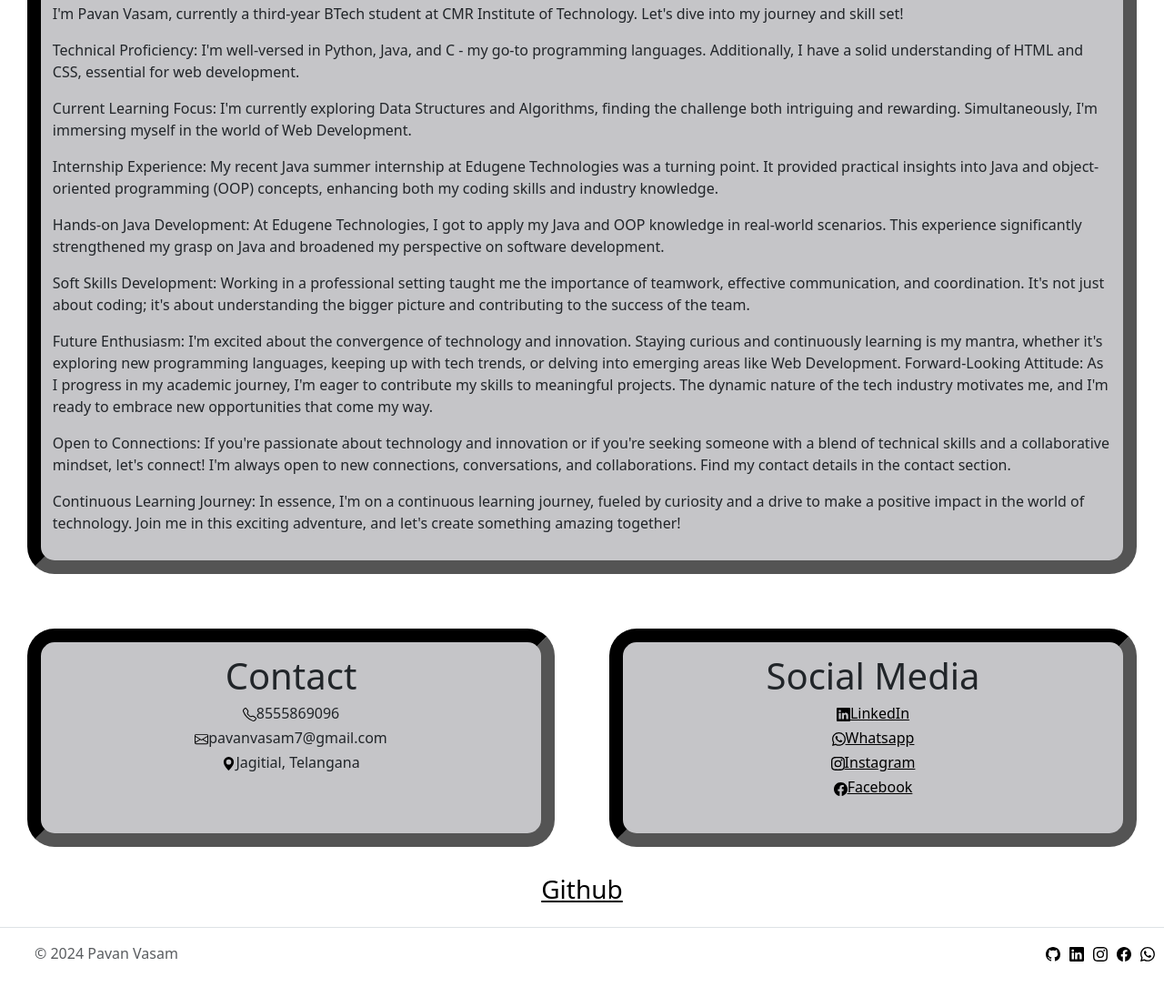
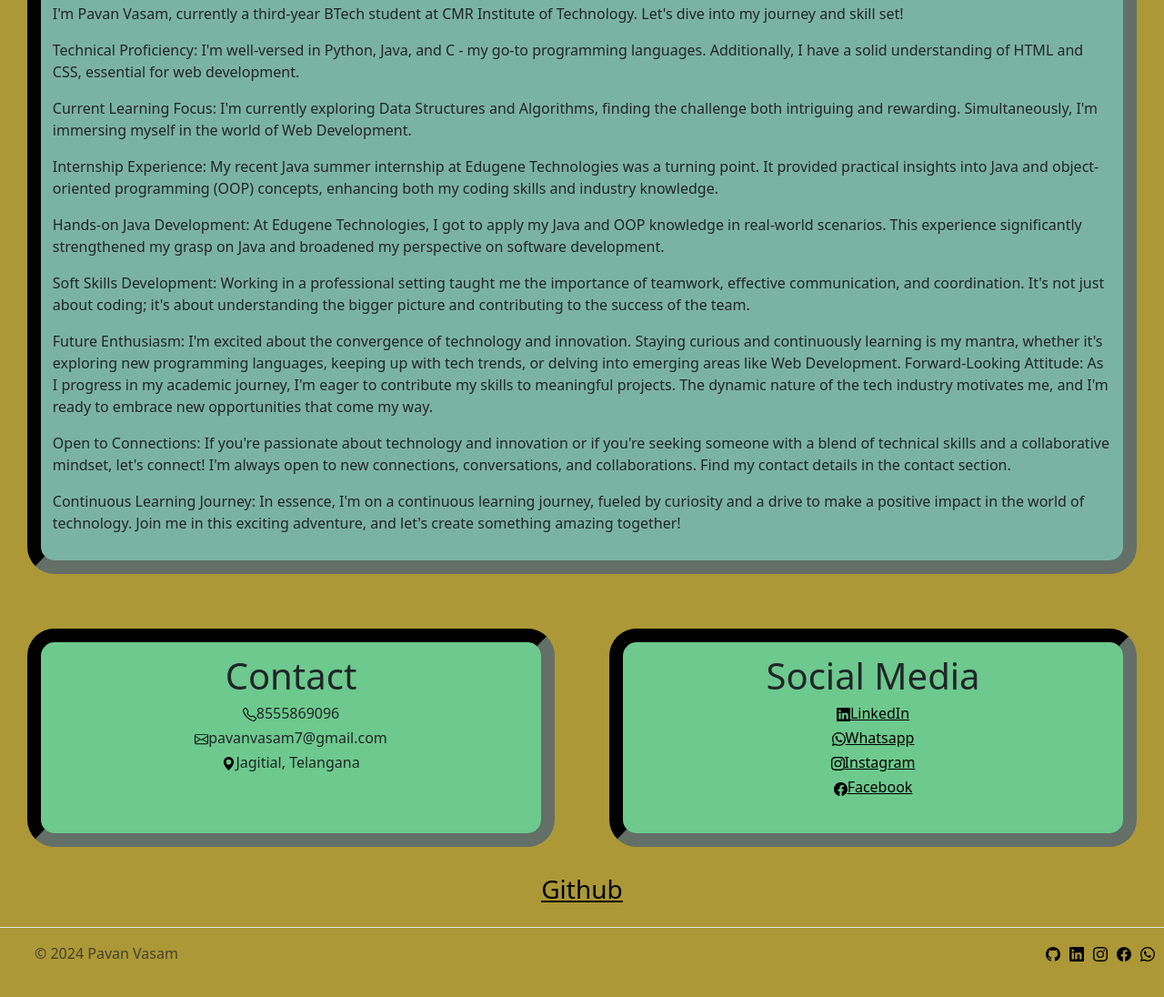
Before and after one commit to pavanvasam/portfolio, a plain HTML site: page index.html in a window 1280 px wide. Shown: the part 786-1882 px from the top of the page at 91% size. Drawn offline with nearby package versions, Linux system fonts and the light colour scheme.

Commit message:
Update style.css

```diff
--- a/public/style.css
+++ b/public/style.css
@@ -3,14 +3,14 @@
 
 }
 body{
-    background-color:#ffffff;
+    background-color:#ac9836;
 }
 .about{
     margin: 30px;
-    border: 15px rgb(0, 0, 0);
+    border: 15px rgb(24, 27, 25);
     border-radius: 30px;
-    border-style:inset;
-    background-color: #c5c5c8;
+    border-style: inset;
+    background-color: #7bb3a3;
     padding: 1%;
 }
 .contactsection,
@@ -18,8 +18,8 @@ body{
     height:15rem;
     width: 50%;
     margin: 30px;
-    border: 15px rgb(0, 0, 0);
-    background-color: #c5c5c8;
+    border: 15px rgb(24, 27, 25);
+    background-color: #6dc98d;
     border-radius: 30px;
     border-style: inset;
     padding: 1%;
```
